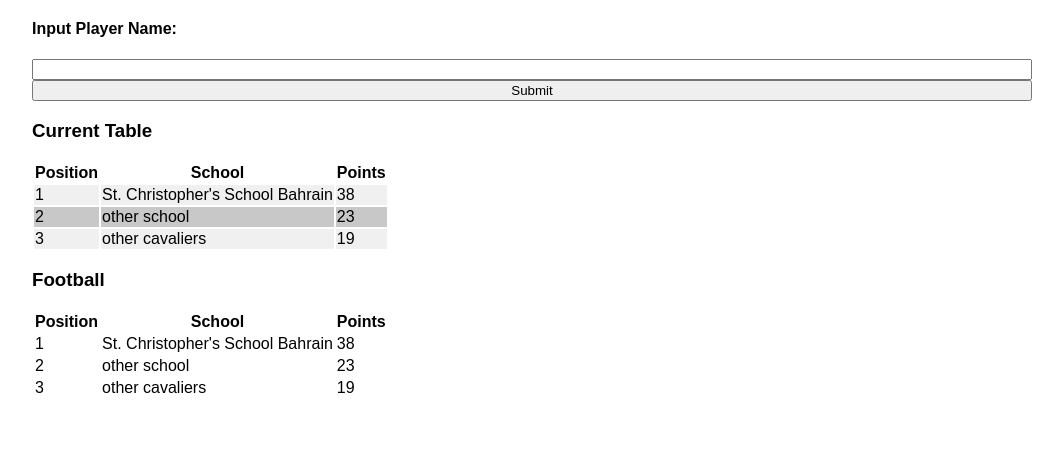
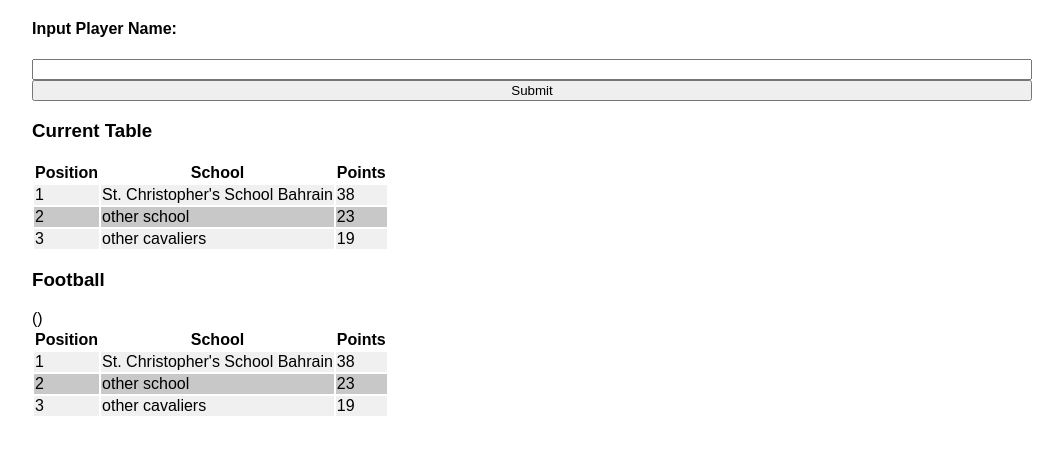
Before and after one commit to duckquypuf/bsmeapp, a Flask app: page / in a window 1280 px wide. Shown: the part 225-680 px from the top of the page, without its empty margins (108-1171 px from the left). Run offline with Flask 3, Linux system fonts and the light colour scheme.

Commit message:
change style of football stats

```diff
--- a/templates/index.html
+++ b/templates/index.html
@@ -61,10 +61,10 @@
      all on the home page or on one page with ofc a table for each sport and the standings-->
     <div id="football-section">
       <h3>Football</h3>
-      <table class="football-results-table">
+      <table class="sport-table">
         <thead>
           <tr>
-            <th>Position</th>
+            <th>Position</th>()
             <th>School</th>
             <th>Points</th>
           </tr>
```
Also changed, not shown: README.md.
